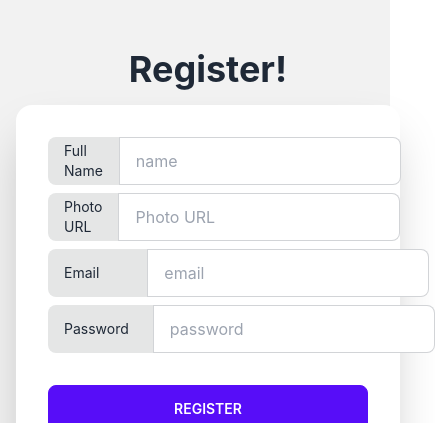
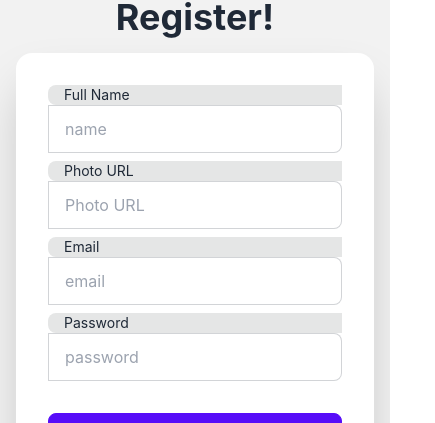
Before and after one commit to siamcse/coding-era-client, a React (Create React App) app: page /register in a window 390 px wide. Shown: the part 213-636 px from the top of the page, 435 px wide, since content can reach past the window. Built offline with nearby package versions, Linux system fonts and the light colour scheme; no server answers.

Commit message:
readme file, login, register file edit

```diff
--- a/src/components/Login/Login.js
+++ b/src/components/Login/Login.js
@@ -97,13 +97,13 @@ const Login = () => {
                 <div className="card flex-shrink-0 w-full max-w-sm shadow-2xl bg-base-100">
                     <form onSubmit={handleSubmit} className="card-body">
                         <div className="form-control">
-                            <label className='input-group'>
+                            <label className='input-group flex flex-col md:flex-row'>
                                 <span className='pr-10'>Email</span>
                                 <input onBlur={handleEmail} type="text" name='email' placeholder="email" className="input input-bordered" required/>
                             </label>
                         </div>
                         <div className="form-control">
-                            <label className='input-group'>
+                            <label className='input-group flex flex-col md:flex-row '>
                                 <span>Password</span>
                                 <input type="password" name='password' placeholder="password" className="input input-bordered" required />
                             </label>
--- a/src/components/Login/Register.js
+++ b/src/components/Login/Register.js
@@ -60,25 +60,25 @@ const Register = () => {
                 <div className="card flex-shrink-0 w-full max-w-sm shadow-2xl bg-base-100">
                     <form onSubmit={handleSubmit} className="card-body">
                         <div className="form-control">
-                            <label className="input-group">
+                            <label className="input-group flex flex-col md:flex-row">
                                 <span className="label-text pr-4">Full Name</span>
                                 <input type="text" name='name' placeholder="name" className="input input-bordered" />
                             </label>
                         </div>
                         <div className="form-control">
-                            <label className="input-group">
+                            <label className="input-group flex flex-col md:flex-row">
                                 <span className="label-text">Photo URL</span>
                                 <input type="text" name='photourl' placeholder="Photo URL" className="input input-bordered" />
                             </label>
                         </div>
                         <div className="form-control">
-                            <label className="input-group">
+                            <label className="input-group flex flex-col md:flex-row">
                                 <span className="label-text pr-12">Email</span>
                                 <input type="text" name='email' placeholder="email" className="input input-bordered" required />
                             </label>
                         </div>
                         <div className="form-control">
-                            <label className="input-group">
+                            <label className="input-group flex flex-col md:flex-row">
                                 <span className="label-text pr-6">Password</span>
                                 <input type="password" name='password' placeholder="password" className="input input-bordered" required />
                             </label>
```
Also changed, not shown: 1 other file (tests, documents, lock files or other folders).
